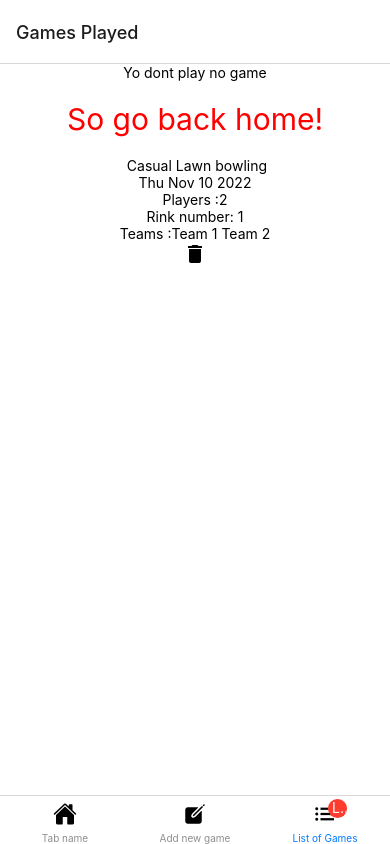
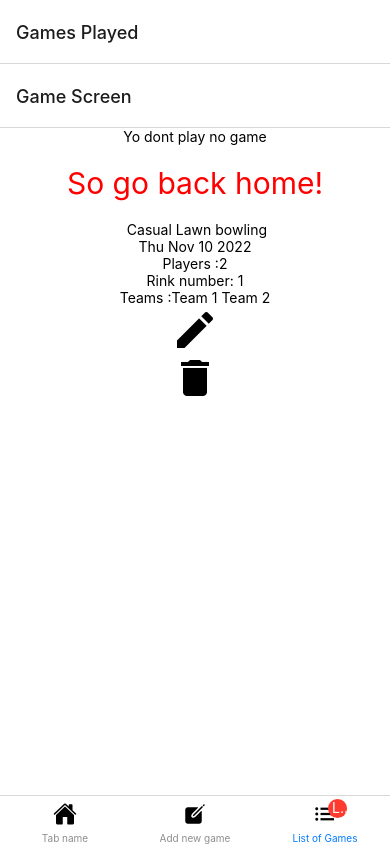
Before and after one commit to eliasdewan/React-native-Expo-application---Bowling-score-card, a React Native app: screen /Add in a window 390 px wide. Both pictures are taken after a click on the button "CREATE GAME". Built offline with nearby package versions, Linux system fonts and the light colour scheme.

Commit message:
added ends score

```diff
--- a/App.js
+++ b/App.js
@@ -7,11 +7,24 @@ import { Ionicons } from '@expo/vector-icons';
 import CreateGame from './src/screens/componets/CreateGame';
 import GameList from './src/screens/componets/GameList';
 import IndexScreen from './src/screens/componets/Indexscreen';
+import EditGame from './src/screens/componets/EditGame';
+import EndScore from './src/screens/componets/EndsScore';
 import { GameProvider } from './src/contexts/GameContext';
 const Tab = createBottomTabNavigator();
 
 import { createNativeStackNavigator } from '@react-navigation/native-stack';
 const Stack = createNativeStackNavigator();
+
+function GameListNav() {
+  return (
+    <Stack.Navigator initialRouteName='ListView'>
+      <Stack.Screen name="ListView" component={GameList} options={{ title: "Game Screen" }} />
+      <Stack.Screen name="EditGame" component={EditGame} />
+      <Stack.Screen name="EndScore" component={EndScore} />
+
+    </Stack.Navigator>)
+
+}
 
 const App = () => {
 
@@ -48,7 +61,7 @@ const App = () => {
               tabBarLabel: " List of Games",
               tabBarIcon: () => (<Ionicons name="list" size={24} color="black" />)
             }}
-            component={GameList} />
+            component={GameListNav} />
         </Tab.Navigator>
       </NavigationContainer>
     </GameProvider>
--- a/package.json
+++ b/package.json
@@ -19,7 +19,10 @@
     "react-date-picker": "^9.1.0",
     "react-native": "0.69.6",
     "react-native-safe-area-context": "^4.3.1",
-    "react-native-screens": "~3.15.0"
+    "react-native-screens": "~3.15.0",
+    "react-native-uuid": "^2.0.1",
+    "react-uuid": "^2.0.0",
+    "uuidv4": "^6.2.13"
   },
   "devDependencies": {
     "@babel/core": "^7.12.9"
--- a/src/contexts/GameContext.js
+++ b/src/contexts/GameContext.js
@@ -15,14 +15,16 @@ export const GameProvider = ({ children }) => {
         if (callback) { callback(); }
     }
 
-    const deleteGame = (gameName, callback) => {
-        dispatch({ type: "remove", payload: { gameName: gameName } });
+    const deleteGame = (id, callback) => {
+        dispatch({ type: "remove", payload: { id: id } });
         // dispatch({ type: actionTypes.save });
         if (callback) callback();
     }
 
-    const editGame = (gameName, date, rink, numberOfPlayers, callback) => {
-        dispatch({ type: "edit", payload: { gameName, date, rink, numberOfPlayers, teamName } })
+    const editGame = (id, gameName, date, rink, numberOfPlayers, teamName, callback) => {
+        console.log("In editing context");
+        console.log(gameName, date, rink, numberOfPlayers, teamName, callback);
+        dispatch({ type: "edit", payload: { id, gameName, date, rink, numberOfPlayers, teamName } })
         if (callback) { callback(); }
     }
     return (
@@ -48,36 +50,18 @@ const reducer = (state, action) => {
             return state;
 
         case "create":
-            console.log("Create PAyload =", action.payload);
-            //console.log(action.payload.gameName.match(/[%[^"]+]/))
-
-            //let number = 0;
             state.find((game) => {
                 (
-
                     game.gameName === action.payload.gameName,
                     action.payload.gameName += 1
-                    //     number = (parseInt(action.payload.gameName.match(/[0-9]+$/)[0], 10)),
-                    //  number ++,
-                    //  console.log(number++),
-                    //console.log("number is +1=", number),
-                    // action.payload.gameName = action.payload.gameName.match(/[A-Z a-z]+/)[0],
-                    //  action.payload.gameName += number,
-                    //console.log("number is =", number),
-                    // console.log(action.payload.gameName.match(/[A-Z a-z]+/)[0] + number),
-                    //   console.log(action.payload.gameName.match(/[A-Z a-z]+/)[0]),
-                    // console.log(parseInt(action.payload.gameName.match(/[0-9]+$/)[0], 10) + 1),
-                    //     console.log(action.payload.gameName)
-
                 );
             })
-            //console.log(parseInt(action.payload.gameName.match(/[0-9]+$/)[0], 10)+1);
-            console.log("after find no duplicate");
             return [
                 ...state,
                 {
                     //gameName, date, rink, numberOfPlayers, setTeamName,
-                    gameName: action.payload.gameName,// Math.floor(Math.random() * 99999),// implement uuid
+                    id: Math.floor(Math.random() * 99999),
+                    gameName: action.payload.gameName,
                     date: action.payload.date,
                     rink: action.payload.rink,
                     numberOfPlayers: action.payload.numberOfPlayers,
@@ -87,11 +71,11 @@ const reducer = (state, action) => {
             ];
 
         case "remove":
-            return state.filter((game) => game.gameName !== action.payload.gameName);
+            return state.filter((game) => game.id !== action.payload.id);
 
         case "edit":
             return state.map((game) => {
-                if (game.gameName === action.payload.gameName) {
+                if (game.id === action.payload.id) {
                     return action.payload;
                 } else {
                     return game;
--- a/src/screens/componets/CreateGame.js
+++ b/src/screens/componets/CreateGame.js
@@ -23,12 +23,12 @@ const CreateGame = ({ navigation }) => {
                <Text>Select number of payers (2-4):</Text>
                <TextInput style={styles.TextInput} placeholder="Number of Players" defaultValue="2" onChangeText={(text) => { setNumberOfPlayers(text); }} />
                <Text>Customize first team name:</Text>
-               <TextInput style={styles.TextInput} placeholder="First team name" defaultValue="Team 1" onChangeText={(text) => { setTeamName(teamName => [...teamName, text]); }} />
+               <TextInput style={styles.TextInput} placeholder="First team name" defaultValue="Team 1" onChangeText={(text) => { setTeamName(teamName => [text, ...teamName.slice(1)]); }} />
                <Text>Customize second team name</Text>
-               <TextInput style={styles.TextInput} placeholder="Second team name" defaultValue="Team 2" onChangeText={(text) => { setTeamName(teamName => [...teamName, text]); }} />
+               <TextInput style={styles.TextInput} placeholder="Second team name" defaultValue="Team 2" onChangeText={(text) => { setTeamName(teamName => [...teamName.slice(0,1), text]); }} />
 
                <Button title="CREATE GAME " onPress={() => {
-                    create(gameName, date, rink, numberOfPlayers,teamName ,() => navigation.navigate('List'));
+                    create(gameName, date, rink, numberOfPlayers, teamName, () => navigation.navigate('List'));
 
                     //create(gameName, date, rink, numberOfPlayers, setTeamName, () => navigation.pop());
 
--- /dev/null
+++ b/src/screens/componets/EndsScore.js
@@ -0,0 +1,17 @@
+import { View, Text } from "react-native"
+import { useContext } from "react"
+import GameContext from "../../contexts/GameContext"
+
+const EndScore = ({ navigation, route }) => {
+    const { state, update } = useContext(GameContext);
+    const { id } = route.params;
+    const game = state.find((game) => game.id === id);
+    console.log(game);
+    return (
+        <View>
+            <Text>{game.gameName}</Text>
+        </View>
+
+    )
+}
+export default EndScore;
--- a/src/screens/componets/GameList.js
+++ b/src/screens/componets/GameList.js
@@ -2,7 +2,7 @@ import { Text, TextInput, View, StyleSheet, Pressable, FlatList } from "react-na
 import { useContext } from "react";
 import GameContext from "../../contexts/GameContext";
 import { Ionicons, MaterialIcons } from '@expo/vector-icons';
-import EditGame from "./EditGame";
+//import EditGame from "./EditGame";
 
 
 const GameList = ({ navigation }) => {
@@ -19,11 +19,11 @@ const GameList = ({ navigation }) => {
 
             <FlatList
                 data={state}
-                keyExtractor={(e) => e.gameName.toString()}
+                keyExtractor={(game) => game.id.toString()}
                 renderItem={({ item }) => {
                     return (
-                        <Pressable onPress={() => navigation.navigate(EditGame, { gameName: item.gameName })}>
-
+                        // <Pressable onPress={() => navigation.navigate("EditGame", { id: item.id })}>
+                        <Pressable onPress={() => navigation.navigate("EndScore", { id: item.id })}>
                             <View style={styles.container} >
                                 <Text> {item.gameName}</Text>
                                 <Text>{item.date}</Text>
@@ -31,11 +31,17 @@ const GameList = ({ navigation }) => {
                                 <Text>Rink number: {item.rink}</Text>
                                 <Text>Teams :{item.teamName}</Text>
 
+
+
+                                <Pressable onPress={() => navigation.navigate("EditGame", { id: item.id })}>
+                                    <MaterialIcons name="edit" size={48} color="black" />
+                                </Pressable>
+
                                 <Pressable
                                     onPress={() => {
-                                        remove(item.gameName)
+                                        remove(item.id)
                                     }}>
-                                    <MaterialIcons name="delete" size={24} color="black" />
+                                    <MaterialIcons name="delete" size={48} color="black" />
                                 </Pressable>
                             </View >
                         </Pressable>
--- a/src/screens/componets/editGame.js
+++ b/src/screens/componets/editGame.js
@@ -6,15 +6,14 @@ import GameContext from "../../contexts/GameContext";
 
 const EditGame = ({ navigation, route }) => {
     const { state, update } = useContext(GameContext);
-    const [gameName, setGameName] = useState(route.params);
-    const game = state.find((game) => game.gameName === gameName);
-    console.log("insidede edit game");
-    console.log(route);
-    console.log(navigation);
+    const { id } = route.params;
+    const game = state.find((game) => game.id === id);
+    const [gameName, setGameName] = useState(game.gameName)
     const [date, setDate] = useState(game.date);
     const [rink, setRink] = useState(game.rink);
     const [numberOfPlayers, setNumberOfPlayers] = useState(game.numberOfPlayers);
     const [teamName, setTeamName] = useState(game.teamName);
+    console.log("use staes now :", gameName, date, rink, numberOfPlayers, teamName)
 
 
     return (
@@ -24,17 +23,16 @@ const EditGame = ({ navigation, route }) => {
             <Text>Customize game date: </Text>
             <TextInput style={styles.TextInput} placeholder="Enter date" defaultValue={date} onChangeText={(text) => { setDate(text); }} />
             <Text>Rink number:</Text>
-            <TextInput style={styles.TextInput} placeholder="Rink Number" defaultValue={rink} onChangeText={(text) => { setRink(text); }} />
+            <TextInput style={styles.TextInput} placeholder="Rink Number" defaultValue={rink.toString()} onChangeText={(text) => { setRink(text); }} />
             <Text>Select number of payers (2-4):</Text>
-            <TextInput style={styles.TextInput} placeholder="Number of Players" defaultValue={numberOfPlayers} onChangeText={(text) => { setNumberOfPlayers(text); }} />
+            <TextInput style={styles.TextInput} placeholder="Number of Players" defaultValue={numberOfPlayers.toString()} onChangeText={(text) => { setNumberOfPlayers(text); }} />
             <Text>Customize first team name:</Text>
-            <TextInput style={styles.TextInput} placeholder="First team name" defaultValue={teamName[0]} onChangeText={(text) => { setTeamName(teamName => teamName[0] = text); }} />
+            <TextInput style={styles.TextInput} placeholder="First team name" defaultValue={teamName[0]} onChangeText={(text) => { setTeamName(list => [text, ...teamName.slice(1)]); }} />
             <Text>Customize second team name</Text>
-            <TextInput style={styles.TextInput} placeholder="Second team name" defaultValue={teamName[1]} onChangeText={(text) => { setTeamName(teamName => teamName[0] = text); }} />
+            <TextInput style={styles.TextInput} placeholder="Second team name" defaultValue={teamName[1]} onChangeText={(text) => { setTeamName(list => [...teamName.slice(0,1), text]); }} />
 
-            <Button title="CONFIRM EDIT " onPress={() => {
-                update(gameName, date, rink, numberOfPlayers, teamName, () => navigation.goBack());
-                () => navigation.navigate('List');
+            <Button title="Go Back " onPress={() => {
+                update(game.id, gameName, date, rink, numberOfPlayers, teamName, () => navigation.pop());
                 //create(gameName, date, rink, numberOfPlayers, setTeamName, () => navigation.pop());
             }} />
         </View>
```
Also changed, not shown: 1 other file (tests, documents, lock files or other folders).
